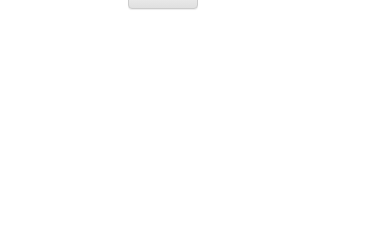
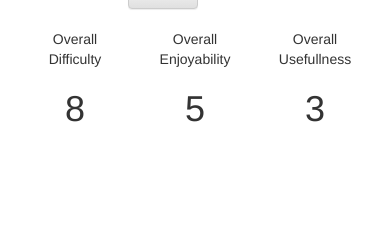
Before and after one commit to Chuyinzki/CSE170-FinalProject, a Node server app: template views/course.handlebars in a window 390 px wide. Shown: the part 207-447 px from the top of the page. Run offline with Node 20, Linux system fonts and the light colour scheme; the template is opened without the code that fills it, so the values that code supplies are empty.

Commit message:
Added Ratings

```diff
--- a/views/course.handlebars
+++ b/views/course.handlebars
@@ -53,7 +53,22 @@
     <p>{{courseDescription}}</p>
     <p>Have you taken {{courseID}}? <a class="btn btn-default" href="/courses/{{courseID}}/rate" role="button">Rate it!</a>
 
+      <div class="col-xs-4">
+        <p><center>Overall Difficulty</center></p>
+        <h1><center>8</center></h1>
+      </div>
 
+      <div class="col-xs-4">
+          <p><center>Overall Enjoyability</center></p>
+          <h1><center>5</center></h1>
+      </div>
+
+      <div class="col-xs-4">
+      <p><center>Overall Usefullness</center></p>
+      <h1><center>3</center></h1>
+  </div>
+
+    </div>
     <!-- jQuery (necessary for Bootstrap's JavaScript plugins) -->
     <script src="https://code.jquery.com/jquery.js"></script>
     <!-- Include all compiled plugins (below), or include individual files as needed -->
```
Also changed, not shown: views/rate.handlebars (+6 -3 lines).
